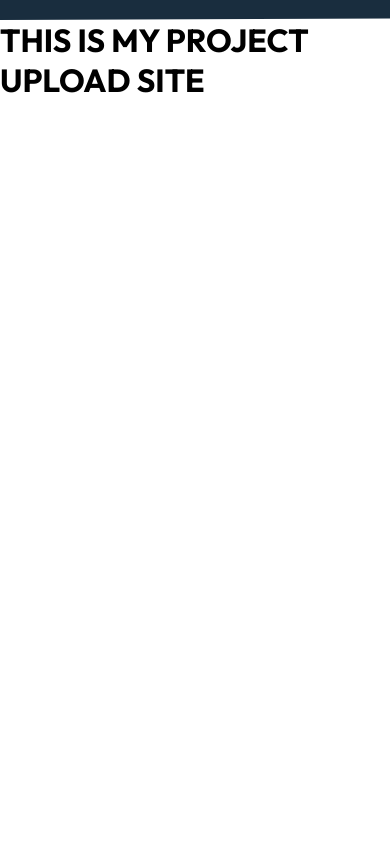
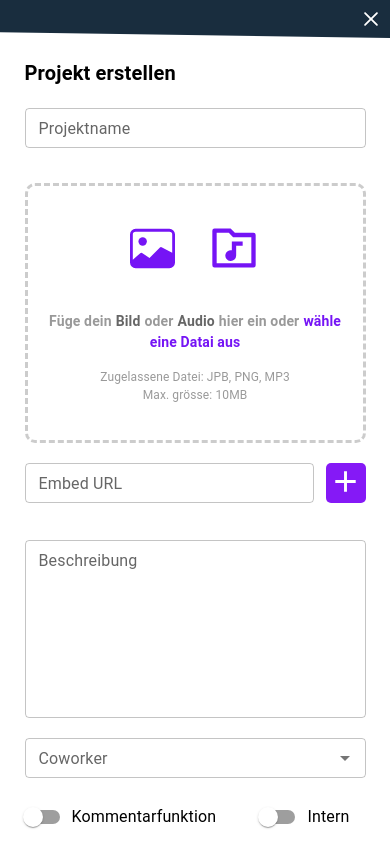
Before and after one commit to dream-lab-group/sae-community, a Next.js app: page /project-upload in a window 390 px wide. Shown: the top 844 px of the page. Built offline with nearby package versions, Linux system fonts and the light colour scheme; what @directus/sdk would draw is missing.

Commit message:
implemented project upload mobile design

```diff
--- a/common/components/navigation-elements/custom-navbar.tsx
+++ b/common/components/navigation-elements/custom-navbar.tsx
@@ -13,8 +13,8 @@ import { AppBarHeaderProps } from '../header/types';
 import { CustomNavButton } from './custom-nav-button';
 
 export const CustomNavbar = ({ menuOpen, setMenuOpen }: AppBarHeaderProps) => {
+  const { t } = useTranslation();
   const theme = useTheme();
-  const { t } = useTranslation();
   const smBreakpointDown = useMediaQuery(theme.breakpoints.down('sm'));
   const mdBreakpointDown = useMediaQuery(theme.breakpoints.down('md'));
   const mdBreakpointUp = useMediaQuery(theme.breakpoints.up('md'));
--- a/common/components/page-navigation/page-navigation.tsx
+++ b/common/components/page-navigation/page-navigation.tsx
@@ -54,7 +54,6 @@ export const PageNavigation = () => {
           justifyContent: 'center',
           alignItems: 'center',
         }}
-        className="container-skew"
       >
         <Grid container width="100%" direction="column">
           <Grid
--- /dev/null
+++ b/common/components/project-upload/coworkers.tsx
@@ -0,0 +1,28 @@
+import { Autocomplete, TextField } from '@mui/material';
+
+export const Coworkers = () => {
+  return (
+    <Autocomplete
+      multiple
+      size="small"
+      options={students}
+      sx={{ width: '100%', marginTop: '20px' }}
+      renderInput={(params) => <TextField {...params} label="Coworker" />}
+    />
+  );
+};
+
+const students = [
+  { label: 'Hadrian Chio', firstname: 'Hadrian', lastname: 'Chio' },
+  { label: 'Sarah Candolfi', firstname: 'Sarah', lastname: 'Candolfi' },
+  { label: 'Claudio Mühle', firstname: 'Claudio', lastname: 'Mühle' },
+  { label: 'Michel Weber', firstname: 'Michel', lastname: 'Weber' },
+  { label: 'Nikola Vucic', firstname: 'Nicola', lastname: 'Vucic' },
+  {
+    label: 'Fiona Hilpertshauser',
+    firstname: 'Fiona',
+    lastname: 'Hilpertshauser',
+  },
+  { label: 'Jasmin Fischili', firstname: 'Jasmin', lastname: 'Fischli' },
+  { label: 'Manuela Pfister', firstname: 'Manuela', lastname: 'Pfister' },
+];
--- /dev/null
+++ b/common/components/project-upload/embed-url.tsx
@@ -0,0 +1,67 @@
+import { Icon, TextField } from '@mui/material';
+import { Box } from '@mui/system';
+import { useState } from 'react';
+import AddIcon from '@mui/icons-material/Add';
+import RemoveIcon from '@mui/icons-material/Remove';
+
+export const EmbedUrl = () => {
+  const [embedUrlsList, setEmbedUrlsList] = useState([{}]);
+
+  const addEmbedUrlField = () => {
+    setEmbedUrlsList([...embedUrlsList, { embedUrl: '' }]);
+  };
+
+  const removeEmbedUrlField = (index: any) => {
+    const list = [...embedUrlsList];
+    embedUrlsList.splice(index, 1);
+    setEmbedUrlsList(list);
+  };
+
+  return (
+    <Box
+      sx={{
+        width: '100%',
+        display: 'flex',
+        height: '57px',
+        alignItems: 'center',
+        justifyContent: 'space-between',
+        marginTop: '20px',
+        flexDirection: 'column',
+      }}
+    >
+      <Box
+        sx={{
+          width: '100%',
+          display: 'flex',
+          justifyContent: 'space-between',
+          alignItems: 'center',
+        }}
+      >
+        <Box sx={{ width: '85%' }}>
+          <TextField
+            fullWidth
+            size="small"
+            id="embedUrl"
+            name="embedUrld"
+            label="Embed URL"
+            variant="outlined"
+            sx={{ fontSize: '8px' }}
+          />
+        </Box>
+        <Box
+          component="button"
+          className="project-add-button"
+          sx={{
+            height: '40px',
+            width: '40px',
+            border: 'none',
+            borderRadius: '5px',
+          }}
+          onClick={addEmbedUrlField}
+        >
+          <AddIcon fontSize="large" sx={{ color: '#fff' }} />
+        </Box>
+      </Box>
+    </Box>
+  );
+};
--- /dev/null
+++ b/common/components/project-upload/file-upload.tsx
@@ -0,0 +1,100 @@
+import { Box, Typography } from '@mui/material';
+import { BsImage } from 'react-icons/bs';
+import { RiFolderMusicLine } from 'react-icons/ri';
+
+export const FileUpload = () => {
+  return (
+    <Box
+      sx={{
+        width: '100%',
+        height: '260px',
+        border: '3px dashed #00000033',
+        borderRadius: '10px',
+        marginTop: '35px',
+      }}
+    >
+      <Box
+        sx={{
+          display: 'flex',
+          flexDirection: 'column',
+          alignItems: 'center',
+          justifyContent: 'center',
+          width: '100%',
+          height: '100%',
+        }}
+      >
+        <Box
+          sx={{
+            display: 'flex',
+            alignItems: 'center',
+            justifyContent: 'space-between',
+            width: '130px',
+            marginBottom: '37px',
+          }}
+        >
+          <BsImage color="#7514F5" size={45} />
+          <RiFolderMusicLine color="#7514F5" size={52} />
+        </Box>
+        <Box
+          sx={{
+            display: 'flex',
+            flexDirection: 'column',
+            alignItems: 'center',
+            width: '100%',
+          }}
+        >
+          <Typography
+            sx={{
+              fontSize: '14px',
+              fontWeight: '600',
+              color: '#00000066',
+              width: ' 300px',
+              textAlign: 'center',
+              marginBottom: '15px',
+            }}
+          >
+            Füge dein
+            <span
+              style={{
+                color: '#00000099',
+                marginRight: '4px',
+                marginLeft: '4px',
+              }}
+            >
+              Bild
+            </span>
+            oder
+            <span
+              style={{
+                color: '#00000099',
+                marginRight: '4px',
+                marginLeft: '4px',
+              }}
+            >
+              Audio
+            </span>
+            hier ein oder
+            <span style={{ marginLeft: '4px', color: '#7514F5' }}>
+              wähle eine Datai aus
+            </span>
+          </Typography>
+        </Box>
+
+        <Box
+          sx={{
+            display: 'flex',
+            flexDirection: 'column',
+            alignItems: 'center',
+          }}
+        >
+          <Typography sx={{ fontSize: '12px', color: '#00000066' }}>
+            Zugelassene Datei: JPB, PNG, MP3
+          </Typography>
+          <Typography sx={{ fontSize: '12px', color: '#00000066' }}>
+            Max. grösse: 10MB
+          </Typography>
+        </Box>
+      </Box>
+    </Box>
+  );
+};
--- a/package.json
+++ b/package.json
@@ -13,6 +13,7 @@
     "@directus/sdk": "^9.11.0",
     "@emotion/react": "^11.9.0",
     "@emotion/styled": "^11.8.1",
+    "@mui/icons-material": "^5.8.2",
     "@mui/material": "^5.8.0",
     "@mui/types": "^7.1.3",
     "@prisma/client": "^3.14.0",
--- a/pages/index.tsx
+++ b/pages/index.tsx
@@ -28,7 +28,7 @@ declare module '@mui/material/styles' {
 
 const appTheme = createTheme({
   typography: {
-    fontFamily: `'Outfit', sans-serif`,
+    fontFamily: `'Outfit', sans-serif'`,
     fontWeightLight: 300,
     fontWeightRegular: 400,
     fontWeightMedium: 500,
--- a/pages/project-upload/index.tsx
+++ b/pages/project-upload/index.tsx
@@ -1,11 +1,26 @@
-import { Box, useMediaQuery, useTheme } from '@mui/material';
+import {
+  Box,
+  Button,
+  FormControlLabel,
+  FormGroup,
+  IconButton,
+  Switch,
+  TextField,
+  Typography,
+  useMediaQuery,
+  useTheme,
+} from '@mui/material';
 import Layout from '../../common/components/layout';
+import { useTranslation } from 'react-i18next';
+import { CgClose } from 'react-icons/cg';
+import { FileUpload } from '../../common/components/project-upload/file-upload';
+import { Coworkers } from '../../common/components/project-upload/coworkers';
+import { EmbedUrl } from '../../common/components/project-upload/embed-url';
 
 const ProjectUpload = () => {
+  const { t } = useTranslation();
   const theme = useTheme();
   const smBreakpointDown = useMediaQuery(theme.breakpoints.down('sm'));
-  const mdBreakpointDown = useMediaQuery(theme.breakpoints.down('md'));
-  const lgBreakpointUp = useMediaQuery(theme.breakpoints.up('lg'));
   const desktopBreakpointUp = useMediaQuery(theme.breakpoints.up('desktop'));
 
   return (
@@ -13,25 +28,97 @@ const ProjectUpload = () => {
       sx={{
         width: '100%',
         height: '100vh',
+        display: 'flex',
+        flexDirection: 'column',
+        alignItems: 'center',
       }}
     >
       <Box
         sx={{
-          height: '20px',
+          height: '60px',
           background: '#192D3E',
           width: '100%',
-          clipPath: 'polygon(0 0, 100% 0, 100% 93%, 0% 100%)',
+          clipPath: 'polygon(0 0, 100% 0, 100% 100%, 0 85%);',
+          display: 'flex',
+          justifyContent: 'flex-end',
         }}
-        className="container-skew"
-      ></Box>
+      >
+        <IconButton sx={{ color: '#fff' }}>
+          <CgClose size={22} />
+        </IconButton>
+      </Box>
       <Box
         sx={{
-          paddingX: `${
-            smBreakpointDown ? '17px' : desktopBreakpointUp ? '60px' : '55px'
-          }`,
+          paddingY: '20px',
+          width: '100%',
+          display: 'flex',
+          flexDirection: 'column',
+          alignItems: 'center',
+          maxWidth: '341px',
         }}
-      ></Box>
-      <h1>THIS IS MY PROJECT UPLOAD SITE</h1>
+      >
+        <Typography
+          sx={{
+            fontSize: '20px',
+            fontWeight: 'fontWeightBold',
+            alignSelf: 'flex-start',
+          }}
+        >
+          Projekt erstellen
+        </Typography>
+        <TextField
+          size="small"
+          id="projectName"
+          name="ProjectName"
+          label="Projektname"
+          variant="outlined"
+          fullWidth
+          sx={{ marginTop: '20px', fontSize: '8px' }}
+        />
+        <FileUpload />
+        <EmbedUrl />
+        <TextField
+          multiline
+          size="small"
+          id="description"
+          name="description"
+          label="Beschreibung"
+          variant="outlined"
+          minRows={7}
+          fullWidth
+          sx={{ marginTop: '20px', fontSize: '8px' }}
+        />
+        <Coworkers />
+        <Box
+          sx={{
+            width: '100%',
+            display: 'flex',
+            marginTop: '20px',
+            justifyContent: 'space-between',
+          }}
+        >
+          <FormControlLabel control={<Switch />} label="Kommentarfunktion" />
+          <FormControlLabel
+            sx={{ alignSelf: 'flex-end' }}
+            control={<Switch />}
+            label="Intern"
+          />
+        </Box>
+        <Button
+          className="project-button-cancel"
+          variant="contained"
+          sx={{ width: '100%', marginTop: '30px', height: '56px' }}
+        >
+          Abbrechen
+        </Button>
+        <Button
+          className="project-button-publish"
+          variant="contained"
+          sx={{ width: '100%', marginTop: '20px', height: '56px' }}
+        >
+          Projekt veröffentlichen
+        </Button>
+      </Box>
     </Box>
   );
 };
--- a/styles/globals.css
+++ b/styles/globals.css
@@ -116,4 +116,28 @@ h6 {
   -ms-flex-flow: nowrap !important;
       flex-flow: nowrap !important;
 }
+
+.project-button-publish {
+  background: #8519f6 !important;
+}
+
+.project-button-publish:hover {
+  background: #5504aa !important;
+}
+
+.project-button-cancel {
+  background: #00000066 !important;
+}
+
+.project-button-cancel:hover {
+  background: #ef6351 !important;
+}
+
+.project-add-button {
+  background: #8519f6 !important;
+}
+
+.project-add-button:hover {
+  background: #5504aa !important;
+}
 /*# sourceMappingURL=globals.css.map */
--- a/styles/globals.scss
+++ b/styles/globals.scss
@@ -101,3 +101,27 @@ h6 {
   justify-content: center;
   flex-flow: nowrap !important;
 }
+
+.project-button-publish {
+  background: #8519f6 !important;
+}
+
+.project-button-publish:hover {
+  background: #5504aa !important;
+}
+
+.project-button-cancel {
+  background: #00000066 !important;
+}
+
+.project-button-cancel:hover {
+  background: #ef6351 !important;
+}
+
+.project-add-button {
+  background: #8519f6 !important;
+}
+
+.project-add-button:hover {
+  background: #5504aa !important;
+}
```
Also changed, not shown: 2 other files (tests, documents, lock files or other folders).
